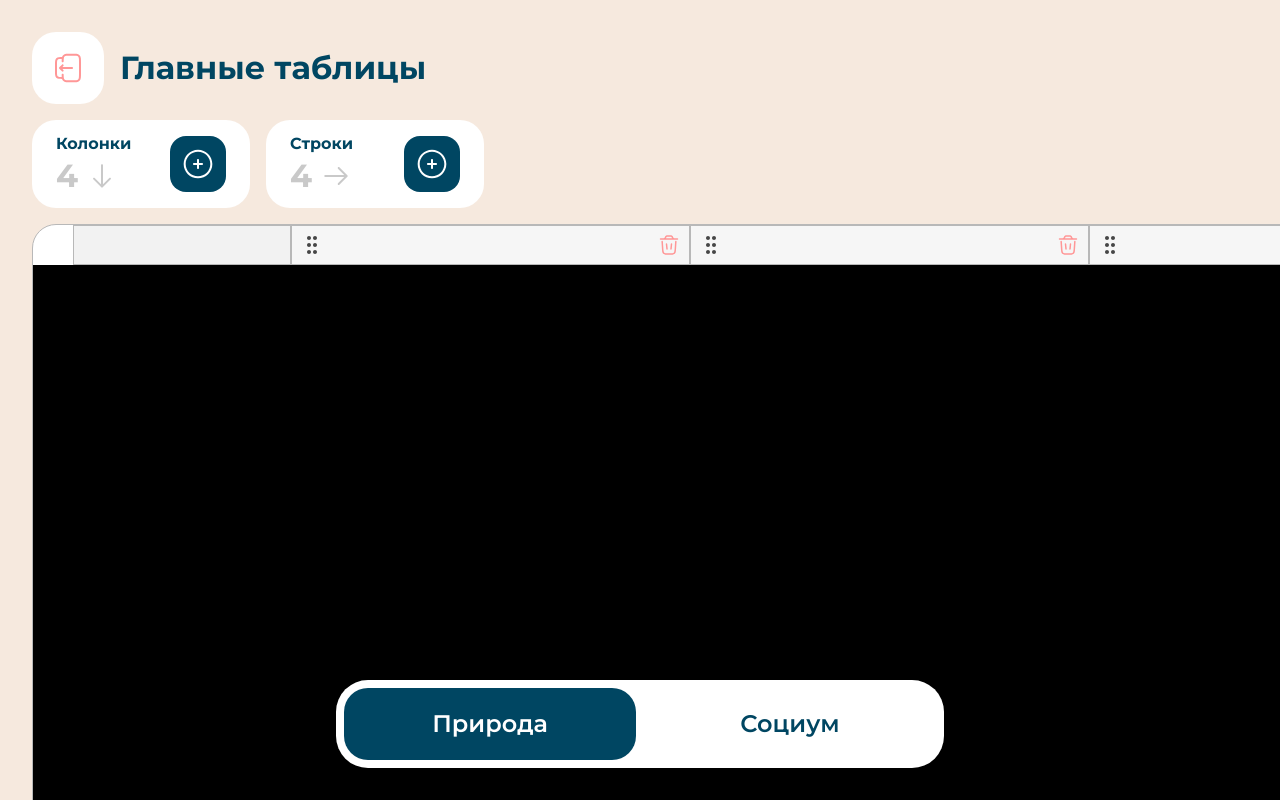
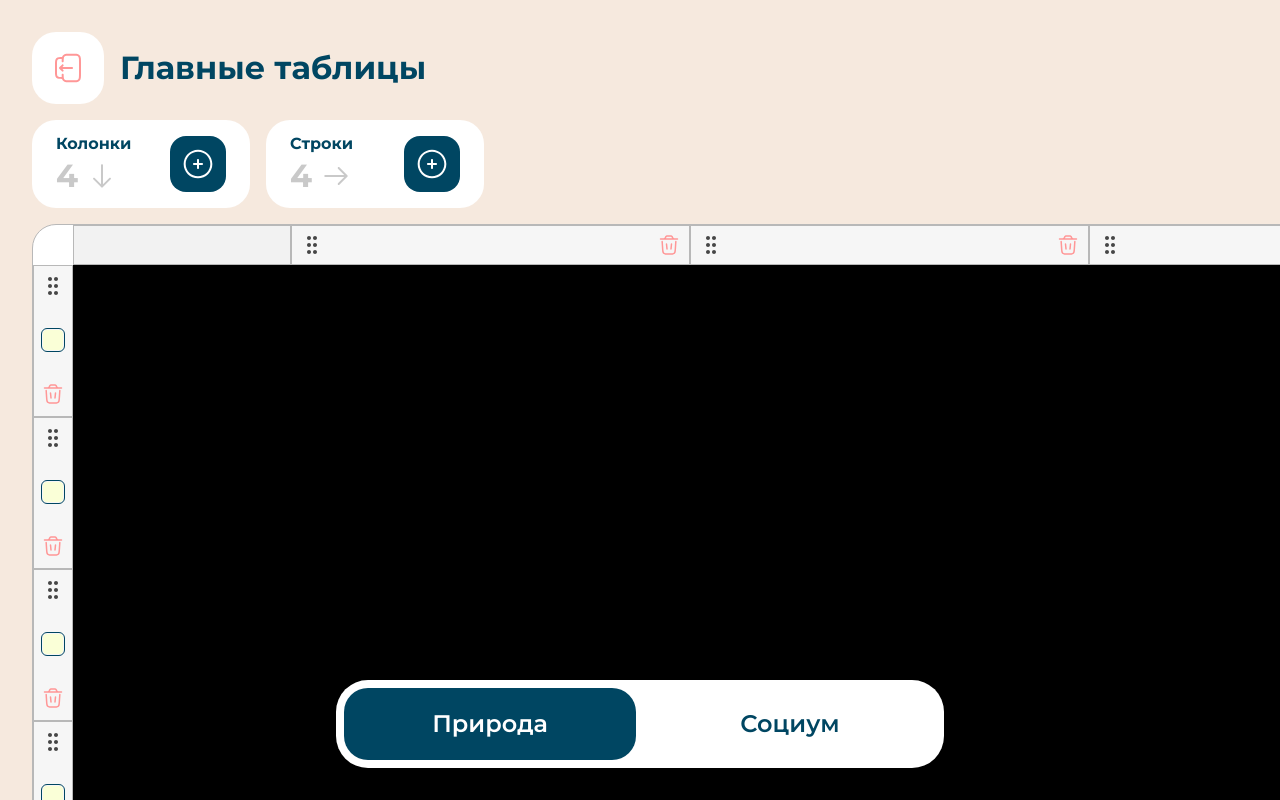
Before and after one commit to 11percik11/textArea, a React (Vite) app: page /admin in a window 1280 px wide. Shown: the top 800 px of the page. Built offline with nearby package versions, Linux system fonts and the light colour scheme.

Commit message:
added types

```diff
--- a/public/config.js
+++ b/public/config.js
@@ -16,19 +16,20 @@ window.__testable__ = {
             {"id": 7, "title": "Элемент 2, 3"},
             {"id": 7, "title": "Элемент 2, 3"},
             {"id": 7, "title": "Элемент 2, 3"},
-            {"id": 7, "title": "Элемент 2, 3"}
         ],
         [
             {"id": 8, "title": "Элемент 3, 1"},
             {"id": 9, "title": "Элемент 3, 2"},
             {"id": 10, "title": "Элемент 3, 3"},
-            {"id": 11, "title": "Элемент 3, 4"}
+            {"id": 11, "title": "Элемент 3, 4"},
+            {"id": 7, "title": "Элемент 2, 3"},
         ],
         [
             {"id": 12, "title": "Элемент 4, 1"},
             {"id": 13, "title": "Элемент 4, 2"},
             {"id": 14, "title": "Элемент 4, 3"},
-            {"id": 15, "title": "Элемент 4, 4"}
+            {"id": 15, "title": "Элемент 4, 4"},
+            {"id": 7, "title": "Элемент 2, 3"},
         ]
     ],
     socium: [
--- a/src/App.tsx
+++ b/src/App.tsx
@@ -15,7 +15,6 @@ const App = () => {
         <Route path="/" element={<MainPage/>}/>
         <Route path="/table" element={<MainPage/>}/>
         <Route path="/admin" element={<AdminPage/>}/>
-
       </Routes>
     </Router>
     </div>
--- a/src/comps/AdminTable.tsx
+++ b/src/comps/AdminTable.tsx
@@ -7,11 +7,14 @@ type Props = {
 
 const AdminTable = ({content}: Props) => {
     const handleHorizontalDrag = (index: number) => {
-        console.log(index);
+        console.log(index + "hor");
+    };
+    const handleVerticalDrag = (index: number) => {
+        console.log(index + "vert");
     };
     return(
         <div className="w-[1856px] h-[720px] bg-white rounded-[24px] border-[1px] border-stroke overflow-x-auto overflow-y-hidden">
-            <div className="w-full h-[40px] pl-[40px] flex">
+            <div className="h-[40px] pl-[40px] flex">
                 <div className="w-[232px] h-[40px] bg-[#0000000D] border-[1px] border-stroke"/>
                 {content[0].map((row: any, index:number)=>(
                     <div
@@ -22,9 +25,15 @@ const AdminTable = ({content}: Props) => {
                 ))}
             </div>
             <div className="w-full h-full bg-black">
-                <div>
-
-                </div>
+            {content.map((row: any, index: number)=>(
+                    <div key={index} className="flex h-[152px]">
+                        <div className="w-[40px] h-[152px] bg-[#F6F6F6] border-[1px] border-stroke">
+                            <img onTouchStart = {() => handleVerticalDrag(index)} src={dragIcon} alt="" className="size-[24px] mx-auto mt-[8px]" />
+                            <div className={`size-[20px] mt-[32px] mx-auto outline-[1px] rounded-[4px] bg-table-yellow outline-offset-[1px] outline-accent`}/>
+                            <img src={deleteIcon} alt="" className="size-[24px] mx-auto mt-[32px]" />
+                        </div>
+                    </div>
+                ))}
             </div>
         </div>
     )
--- a/src/comps/MainTable.tsx
+++ b/src/comps/MainTable.tsx
@@ -10,18 +10,17 @@ const MainTable = ({onCellInfoOpen, content}: Props) => {
     const testTitles = [
         "", "Происхождение горных пород из окрестности Афимьина", "Расположение окрестности Афимьина во времена образования горных пород", "Лента времени (лет назад)"
     ]
-    //@ts-ignore
     return(
         <div className="w-[1856px] border-[2px] border-stroke rounded-[24px] overflow-auto">
             {content.map((row: any, index: number) => (
                 <div
                     key={index}
-                    className={`border-b-[2px] border-stroke flex ${colors[index%4]}`}>
+                    className={`flex ${colors[index%4]}`}>
                         <div className={`bg-[#0000001A] min-w-[232px] max-w-[232px] px-[24px] py-[40px] text-[20px] text-text font-bold leading-[100%] text-center`}>
                             {testTitles[index]}
                         </div>
                         {row.map((cell: any, cellIndex: number) => (
-                            <div key={cellIndex} className="border-r-[2px] border-stroke p-[24px] w-[406px] flex justify-center items-center">
+                            <div key={cellIndex} className={`${colors[index%4]} border-[1px] border-stroke p-[24px] w-[406px] flex justify-center items-center`}>
                                 {!!cell && <Cell onOpen={(id)=>onCellInfoOpen(id)} data={cell}/>}
                             </div>
                         ))}
--- a/src/pages/AdminPage.tsx
+++ b/src/pages/AdminPage.tsx
@@ -13,8 +13,8 @@ const AdminPage = () => {
     const table:[[]] = window.__testable__.nature;
     const [currTable, setCurrTable] = useState(table);
     const navigate = useNavigate();
-    const cols = table.length;
-    const rows = table[0].length;      //уточнить у Максима, как будут строиться строки
+    const cols = currTable.length;
+    const rows = currTable[0].length;      //уточнить у Максима, как будут строиться строки
     return(
         <div className="animate-appear w-full h-full p-[32px]">
             <div className="flex justify-between items-center gap-[16px]">
--- /dev/null
+++ b/src/types.tsx
@@ -0,0 +1,23 @@
+export interface Cell {
+    id: number;
+    type: string; //text, text&media, media, table
+    timelineFlag?: boolean; //maybe wont appear
+    isTitleHidden?: boolean;
+    title?: string; //can be undefined in timeline
+    value?: string; //only in timeline, must be defined
+    media?: string[]; //array of links, support videos and images
+    text?: string;
+    files?: string[]; //maybe will be blob[];
+    tableId?: number;
+}
+
+export interface Table {
+    id: number;
+    rows: {
+        id: number;
+        color: string;
+        timelineFlag: boolean; //mb type
+        content: Cell[];
+    };
+    parentId?: number; //undefined on main table
+}
```
Also changed, not shown: src/comps/AdminCell.tsx (added).
